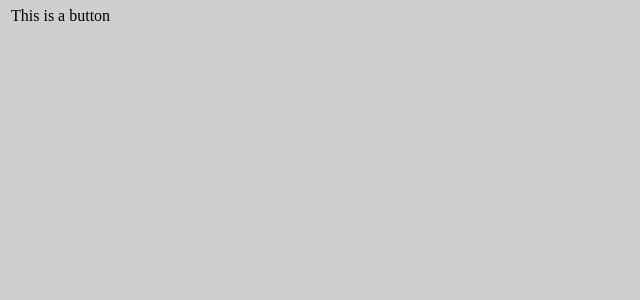
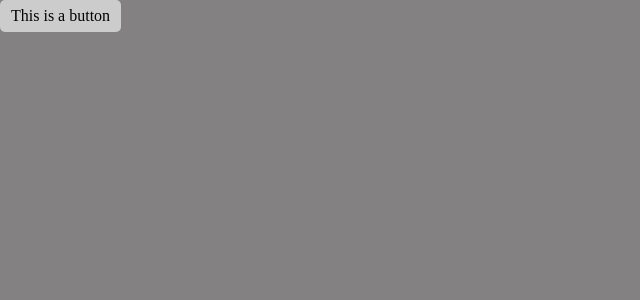
Before and after one commit to AdamAgerling/sideproject-practice, a Next.js app: page / in a window 1280 px wide. Shown: the top 300 px of the page, without its empty margins (0-640 px from the left). Built offline with nearby package versions, Linux system fonts and the light colour scheme.

Commit message:
fix primary button and add unfinished input component

```diff
--- a/pages/index.tsx
+++ b/pages/index.tsx
@@ -1,6 +1,5 @@
-import Head from 'next/head'
-import { Button } from '../src/components/atoms/Button'
-
+import Head from 'next/head';
+import { Button } from '../src/components/atoms/Button';
 
 export default function Home() {
   return (
@@ -11,7 +10,7 @@ export default function Home() {
         <link rel="icon" href="/favicon.ico" />
       </Head>
 
-<Button colorVariant='tretiary'>This is a button</Button>
+      <Button>This is a button</Button>
     </>
-  )
+  );
 }
--- a/src/components/atoms/Button/index.tsx
+++ b/src/components/atoms/Button/index.tsx
@@ -9,7 +9,7 @@ type ButtonProps = {
 const StyledButton = styled.button<ButtonProps>`
   cursor: pointer;
   color: ${({ theme }) => theme.colors.textPrimary};
-  background-color: ${({ theme }) => theme.colors.primary};
+  background-color: ${({ theme }) => theme.colors.secondary};
   border-radius: 5px;
   padding: 5px 9px;
   border-color: transparent;
@@ -17,7 +17,7 @@ const StyledButton = styled.button<ButtonProps>`
     background-color: ${({ theme }) => theme.colors.disabled};
   }
   &:active {
-    border: 2px solid ${({ theme }) => theme.colors.secondary};
+    border: 2px solid ${({ theme }) => theme.colors.primary};
   }
 
   ${({ colorVariant }) =>
--- a/src/theming/global.ts
+++ b/src/theming/global.ts
@@ -1,4 +1,4 @@
-import { createGlobalStyle } from "styled-components";
+import { createGlobalStyle } from 'styled-components';
 
 export const GlobalStyle = createGlobalStyle`
 *{
@@ -10,7 +10,7 @@ export const GlobalStyle = createGlobalStyle`
 }
 html, body, #__next{
 height: 100%;
-background-color: #ccc9 ;
+background-color: #838181 ;
 }
 button {
   font-size: 1rem;
@@ -57,4 +57,4 @@ h6{
 }
 
 
-`
+`;
```
Also changed, not shown: src/components/atoms/Input/index.tsx (+21 -20 lines).
